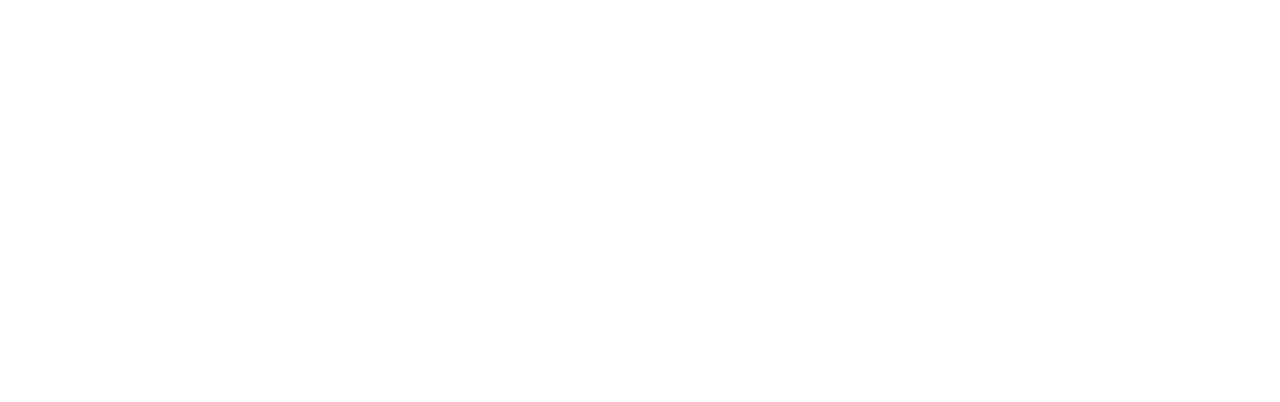
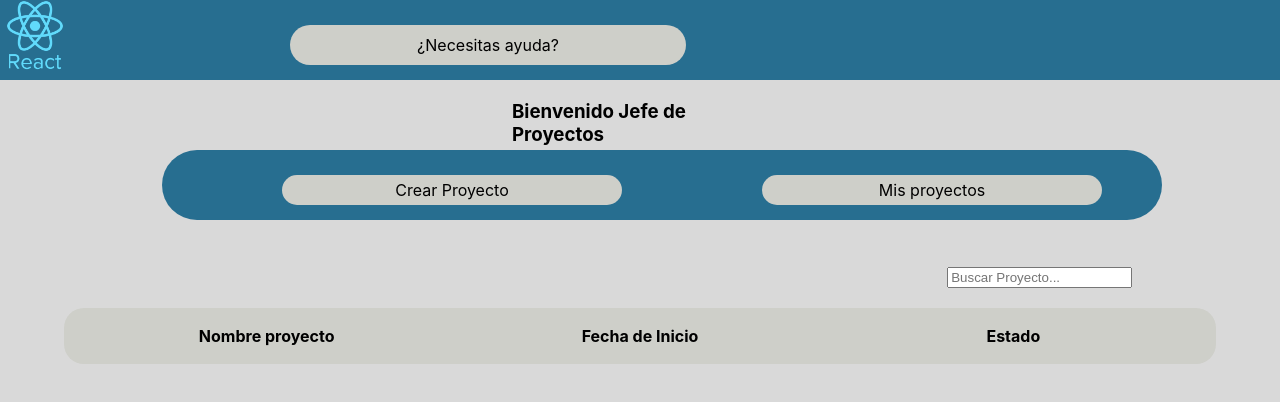
Before and after one commit to dyllansalgado/ProyectoTesis, a React (Create React App) app in the folder frontend/: page /mainJefeProyecto in a window 1280 px wide. Before the commit this address had no page. Shown: the top 402 px of the page. Built offline with nearby package versions, Linux system fonts and the light colour scheme.

Commit message:
Se crea vista de jefe proyecto

```diff
--- a/frontend/src/App.js
+++ b/frontend/src/App.js
@@ -1,7 +1,7 @@
 import { BrowserRouter, Routes, Route } from "react-router-dom";
 import React from "react";
 import Login from "./components/Login/Login";
-import Main from "./components/Main/Main";
+import MainJefeProyecto from "./components/Main/MainJefeProyecto";
 import MainUsuario from "./components/Main/MainUsuario";
 import Registrarse from "./components/Register/Registrarse";
 import './App.css';
@@ -12,7 +12,7 @@
     <BrowserRouter>
       <Routes>
         <Route path="/" element={<Login />} />
-        <Route path="/main" element={<Main />} />
+        <Route path="/mainJefeProyecto" element={<MainJefeProyecto />} />
         <Route path="/mainUsuario" element={<MainUsuario />} />
         <Route path="/registrarse" element={<Registrarse />} />
       </Routes>
--- a/frontend/src/components/Main/Main.js
+++ /dev/null
@@ -1,25 +0,0 @@
-import React, { Component } from "react";
-import {Container } from "react-bootstrap";
-
-
-class Main extends Component {
-
-
-    render() {
-        return (
-          <div>
-            <Container fluid>
-              <div className="center">
-                <form className="tituloUsers" >
-                  <div className="center">
-                    <h3 className="color-custom">bienvenido jefe de proyecto</h3>
-                  </div>
-                </form>
-              </div>
-            </Container>
-          </div>
-        );
-      }
-}
-
-export default Main;
--- /dev/null
+++ b/frontend/src/components/Main/MainJefeProyecto.js
@@ -0,0 +1,60 @@
+import React, { Component} from "react";
+import {Container, Col, Row } from "react-bootstrap";
+import NavbarLogeadoJP from "./NavbarLogeadoJP.js";
+import Button from 'react-bootstrap/Button';
+
+
+class MainJefeProyecto extends Component {
+
+
+    render() {
+        return (
+          <div>
+            <div>
+              <NavbarLogeadoJP />
+            </div>
+            <div class="fondoA" >
+            <Container fluid>
+                <Row>
+                  <Col>
+                    <h3 className="centerTitulo"> Bienvenido Jefe de Proyectos </h3>
+                  </Col>
+                  <Col>
+                    <div className="filterBlock">
+                      <input
+                        type="text"
+                        onClick={this.onChange}
+                        onChange={this.onUserChange}
+                        placeholder="Buscar Proyecto..."
+                        ref={this.node}
+                      />
+                    </div>
+                  </Col>
+                </Row>
+                <div className="InformacionCentral">
+                <Button className="botonCrearProyecto"  href="/crearProyecto" size="lg">
+                Crear Proyecto
+                </Button>
+                <Button className="botonMisProyectos"  href="/misProyectosJP" size="lg">
+                Mis proyectos
+                </Button>
+              </div>
+              <div className="centertable"></div>
+                <table responsive ALIGN="center" className="table" id="listaProyectos">
+                <thead>
+                  <tr>
+                    <th width="100">Nombre proyecto</th>
+                    <th width="100">Fecha de Inicio</th>
+                    <th width="100">Estado</th>
+                  </tr>
+                </thead>
+            </table>
+
+            </Container>
+            </div>
+          </div>
+        );
+      }
+}
+
+export default MainJefeProyecto;
--- /dev/null
+++ b/frontend/src/components/Main/NavbarLogeadoJP.css
@@ -0,0 +1,95 @@
+.navbarLogeado{
+    background-color: #276E90;
+    display: flex;
+}
+
+img {
+    height:70px;
+    width:70px;
+}
+
+.botonAyudaLogeado{
+    background-color:#CECFC9 ;
+    margin: 20px;
+    text-align: center;
+    border-radius: 20px;
+    cursor:pointer;
+    width: 20%;
+    padding: 10px 70px;
+    position: relative;
+    text-decoration:none;
+    color:black;
+    bottom: -5px; right: -200px;
+}
+
+.InformacionCentral{
+    position: absolute;
+    width: 1000px;
+    margin: auto;
+    height: 70px;
+    left: 162px;
+    top: 150px;
+    background: #276E90;
+    border-radius: 100px;
+    display: flex;
+}
+
+.centerTitulo{
+   margin: auto;
+   width: 20%;
+   padding: 20px;
+}
+
+.filterBlock{
+    position: relative;
+    right: -74%;
+    top: 100px;
+    display: inline-block;
+}
+
+.botonCrearProyecto{
+    background-color:#CECFC9 ;
+    border-radius: 20px;
+    cursor:pointer;
+    width: 20%;
+    margin: 20px;
+    position: relative;
+    color:black;
+    padding: 5px 70px;
+    text-align: center;
+    text-decoration:none;
+    bottom: -5px; right: -100px;
+}
+
+.botonMisProyectos{
+    background-color:#CECFC9 ;
+    margin: 20px;
+    text-align: center;
+    border-radius: 20px;
+    cursor:pointer;
+    width: 20%;
+    padding: 5px 70px;
+    position: relative;
+    text-decoration:none;
+    color:black;
+    bottom: -5px; right: -200px;
+}
+
+.fondoA {
+    background-color: #D9D9D9;
+    width: 100vw;
+    height: 100vh;
+}
+
+.centertable{
+    margin: auto;
+    padding: 60px;
+}
+
+.table{
+    background-color: #CECFC9;
+    border-radius: 20px;
+    padding: 15px;
+    width: 90vw;
+    text-align: center;
+}
--- /dev/null
+++ b/frontend/src/components/Main/NavbarLogeadoJP.js
@@ -0,0 +1,23 @@
+import React from "react";
+import image from "../../assets/Logo.png";
+import { Navbar} from "react-bootstrap";
+import Button from 'react-bootstrap/Button';
+import "./NavbarLogeadoJP.css";
+
+
+const NavbarLogeadoJP = () => {
+  return (
+      <>
+        <Navbar collapseOnSelect className="navbarLogeado">
+            <Navbar.Brand href="/mainJefeProyecto">
+              <img src={image} className="logo" alt="LogoTesis" />{" "}
+            </Navbar.Brand>
+            <Button className="botonAyudaLogeado"  href="/ayuda" size="lg">
+                ¿Necesitas ayuda?
+            </Button>
+        </Navbar>
+      </>
+  );
+};
+
+export default NavbarLogeadoJP ;
```
